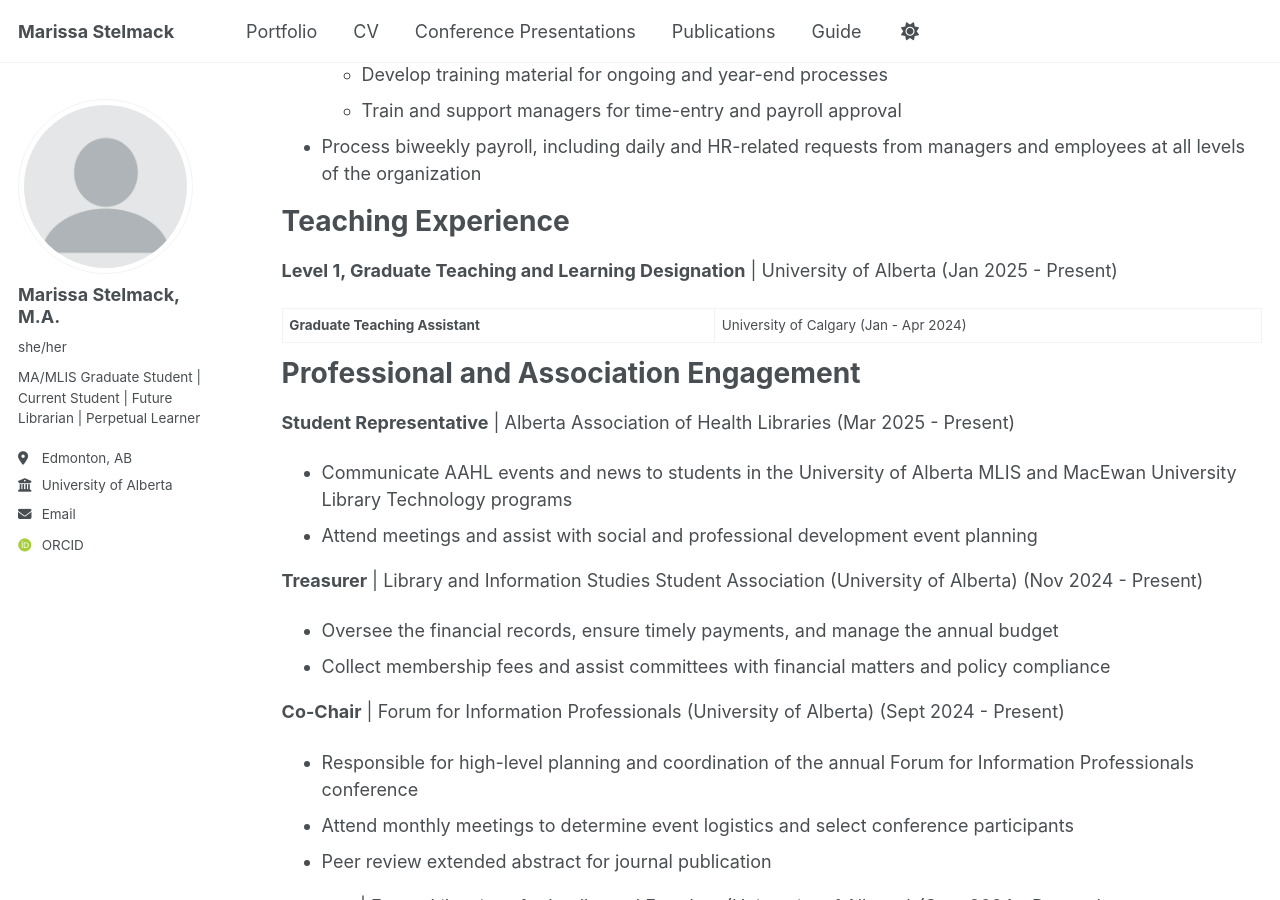
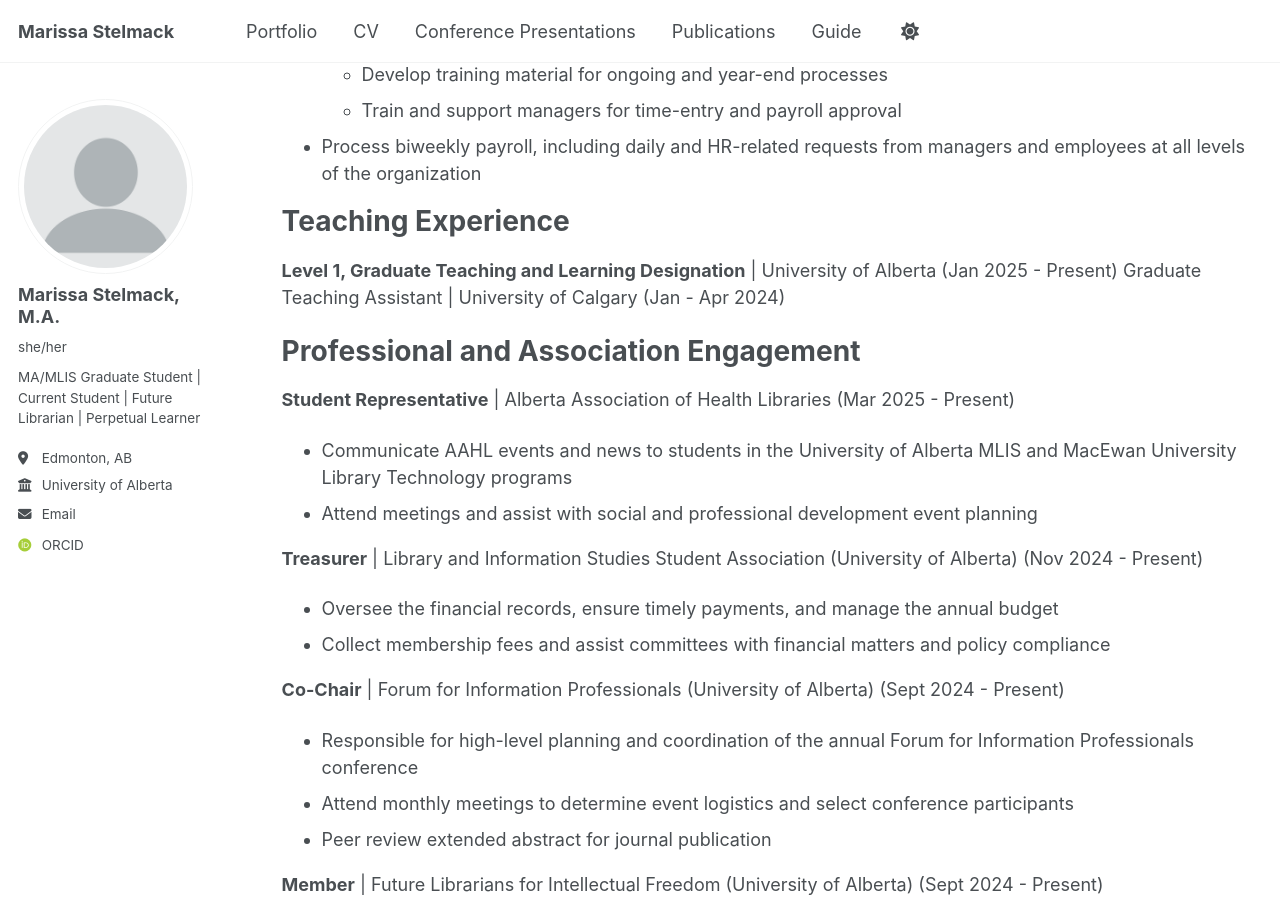
Before and after one commit to mstelmac/about, a Jekyll site: the page built from _pages/cv.md, in a window 1280 px wide and 900 px high, scrolled down 1161 px. Built offline with Jekyll 4.4.1, drawn with Linux system fonts in a browser that asks for light colours; some web fonts are replaced.

Commit message:
Update cv.md

```diff
--- a/_pages/cv.md
+++ b/_pages/cv.md
@@ -47,8 +47,7 @@
 Teaching Experience
 ======
 **Level 1, Graduate Teaching and Learning Designation** | University of Alberta (Jan 2025 - Present)
-
-**Graduate Teaching Assistant** | University of Calgary (Jan - Apr 2024)
+Graduate Teaching Assistant | University of Calgary (Jan - Apr 2024)
 
 Professional and Association Engagement
 ======
```
